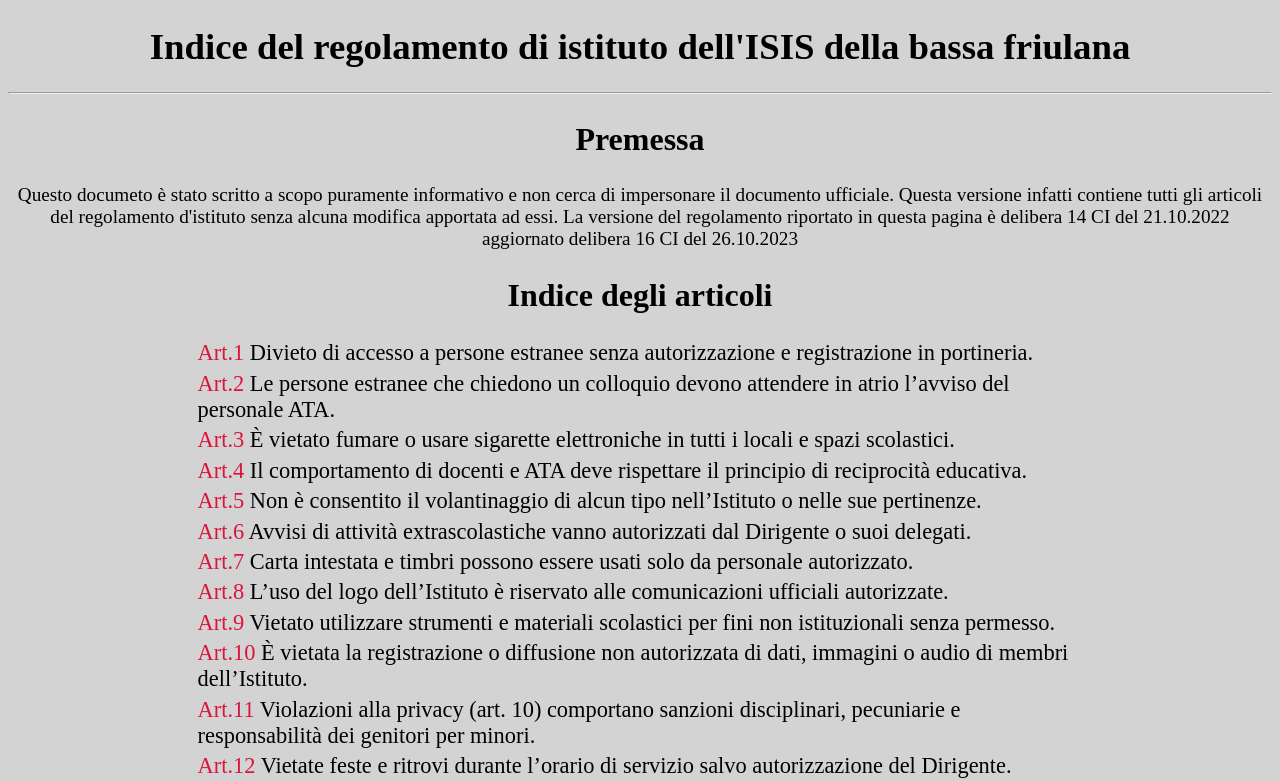
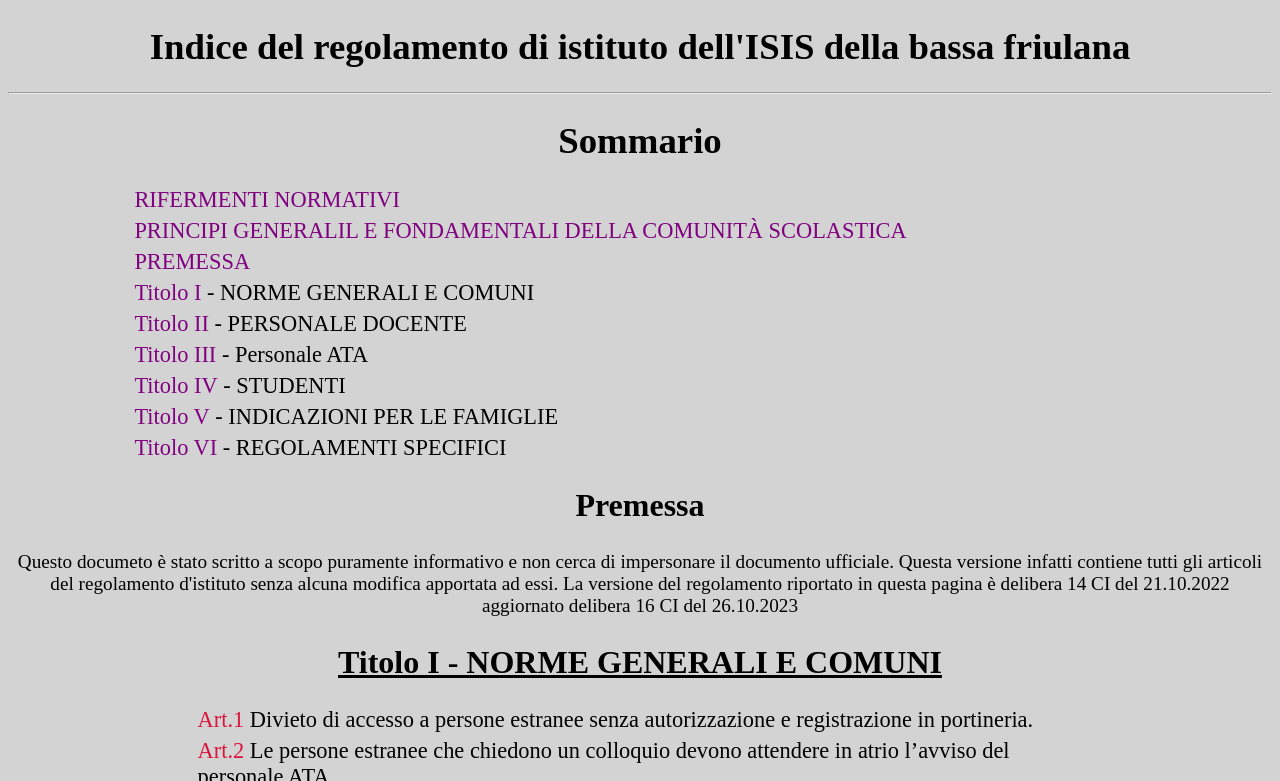
Before and after one commit to Tronco2018/regolamento-di-istituto, a plain HTML site: page index.html in a window 1280 px wide. Shown: the top 781 px of the page. Drawn offline with Linux system fonts and the light colour scheme.

Commit message:
Aggiunta titoli e sommario

```diff
--- a/index.html
+++ b/index.html
@@ -11,7 +11,21 @@
 <body>
     <h1>Indice del regolamento di istituto dell'ISIS della bassa friulana</h1>
     <hr>
-    <div class="premessa">
+    <div class="sommario">
+        <h1>Sommario</h1>
+        <div class="sommarioElements">
+            <li class="titoloSommario"><a class="sommarioA" href="">RIFERMENTI NORMATIVI</a></li>
+            <li class="titoloSommario"><a class="sommarioA" href="">PRINCIPI GENERALIL E FONDAMENTALI DELLA COMUNITÀ SCOLASTICA</a></li>
+            <li class="titoloSommario"><a class="sommarioA" href="#premessa">PREMESSA</a></li>
+            <li class="titoloSommario"><a class="sommarioA" href="#titolouno">Titolo I</a> - NORME GENERALI E COMUNI</li>
+            <li class="titoloSommario"><a class="sommarioA" href="#titolodue">Titolo II</a> - PERSONALE DOCENTE</li>
+            <li class="titoloSommario"><a class="sommarioA" href="#titolotre">Titolo III</a> - Personale ATA</li>
+            <li class="titoloSommario"><a class="sommarioA" href="#titoloquattro">Titolo IV</a> - STUDENTI</li>
+            <li class="titoloSommario"><a class="sommarioA" href="#titolocinque">Titolo V</a> - INDICAZIONI PER LE FAMIGLIE</li>
+            <li class="titoloSommario"><a class="sommarioA" href="#titolosei">Titolo VI</a> - REGOLAMENTI SPECIFICI  </li>
+        </div>
+    </div>
+    <div class="premessa" id="premessa">
         <h2>Premessa</h2>
         <p>Questo documeto è stato scritto a scopo puramente informativo e non cerca di impersonare il documento
             ufficiale. Questa versione infatti contiene tutti gli articoli del regolamento d'istituto senza alcuna
@@ -19,11 +33,11 @@
             21.10.2022 aggiornato delibera 16 CI del 26.10.2023</p>
     </div>
     <div class="indice">
-        <h2>Indice degli articoli</h2>
         <div class="innerIndex">
             <div class="stilato">
                 <div class="articolazzi">
                     <div class="listate">
+                        <h2 class="titolazzo" id="titolouno">Titolo I - NORME GENERALI E COMUNI</h2>
                         <li><strong><a href="#art1">Art.1</a></strong> Divieto di accesso a persone estranee senza
                             autorizzazione e
                             registrazione in portineria.</li>
@@ -96,6 +110,8 @@
                         <li><strong><a href="#art24">Art.24</a></strong> L’interpretazione del regolamento spetta al
                             Consiglio d’Istituto a
                             maggioranza qualificata.</li>
+
+                        <h2 class="titolazzo" id="titolodue">Titolo II - PERSONALE DOCENTE</h2>
                         <li><strong><a href="#art25">Art.25</a></strong> Docenti presenti in aula 5 minuti prima
                             dell’inizio delle lezioni e
                             dopo la ricreazione.</li>
@@ -195,6 +211,8 @@
                         <li><strong><a href="#art56">Art.56</a></strong> Deroghe al regolamento sono possibili solo con
                             autorizzazione del
                             Dirigente.</li>
+
+                        <h2 class="titolazzo" id="titolotre">Titolo III - Personale ATA</h2>
                         <li><strong><a href="#art57">Art.57</a></strong> Compiti dei collaboratori scolastici: pulizia,
                             sorveglianza
                             accessi, igienizzazione e supporto sicurezza.</li>
@@ -219,6 +237,8 @@
                         <li><strong><a href="#art64">Art.64</a></strong> Assistenti tecnici hanno 15 minuti di
                             flessibilità (30 minuti in
                             periodi di sospensione lezioni).</li>
+
+                        <h2 class="titolazzo" id="titoloquattro">Titolo IV - STUDENTI</h2>
                         <li><strong><a href="#art65">Art.65</a></strong> Studenti devono mantenere un comportamento
                             rispettoso in ogni
                             contesto, anche online.</li>
@@ -301,6 +321,8 @@
                             disciplinari crescenti.</li>
                         <li><strong><a href="#art103">Art.103</a></strong> Provvedimenti disciplinari seguono il
                             Regolamento di Procedura Disciplinare.</li>
+
+                        <h2 class="titolazzo" id="titolocinque">Titolo V - INDICAZIONI PER LE FAMIGLIE</h2>
                         <li><strong><a href="#art104">Art.104</a></strong> Genitori devono collaborare per far
                             rispettare il regolamento agli studenti.</li>
                         <li><strong><a href="#art105">Art.105</a></strong> Registro elettronico garantisce comunicazione
@@ -315,6 +337,8 @@
                             implicano accettazione del regolamento.</li>
                         <li><strong><a href="#art110">Art.110</a></strong> Partecipanti esterni ai corsi devono
                             rispettare le norme dell’Istituto.</li>
+
+                            <h2 class="titolazzo" id="titolosei">Titolo VI - REGOLAMENTI SPECIFICI</h2>
                         <li><strong><a href="#art111">Art.111</a></strong> Allegati (regolamenti specifici e criteri)
                             hanno pari valore al regolamento generale.</li>
 
--- a/style.css
+++ b/style.css
@@ -36,6 +36,7 @@ li{
     margin-top:0.5%;
 
 }
+
 a{
     text-decoration: none;
     color:crimson;
@@ -47,9 +48,7 @@ a:hover{
     animation-duration: 0.5s;
     animation-name: ballz;
 }
-.stilato{
 
-}
 .articolazzi{
     display:block;
     width:70%;
@@ -60,3 +59,26 @@ a:hover{
 .listate{
     text-align: left;
 }
+.sommarioA{
+    color:purple;
+}
+.sommarioA:hover{
+    cursor:grab;
+    font-weight: 200;
+}
+.titoloSommario{
+    color:black;
+}
+
+.sommarioElements{
+    text-align: left;
+    color:purple;
+    height:100%;
+    margin-left: 10%;
+    margin-right:10%;
+    align-items: center;
+    vertical-align:middle;
+}
+.titolazzo{
+    text-decoration: underline;
+}
```
